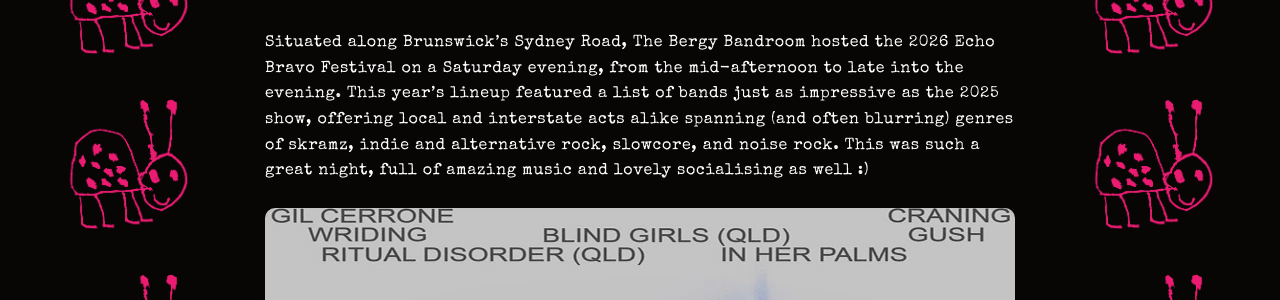
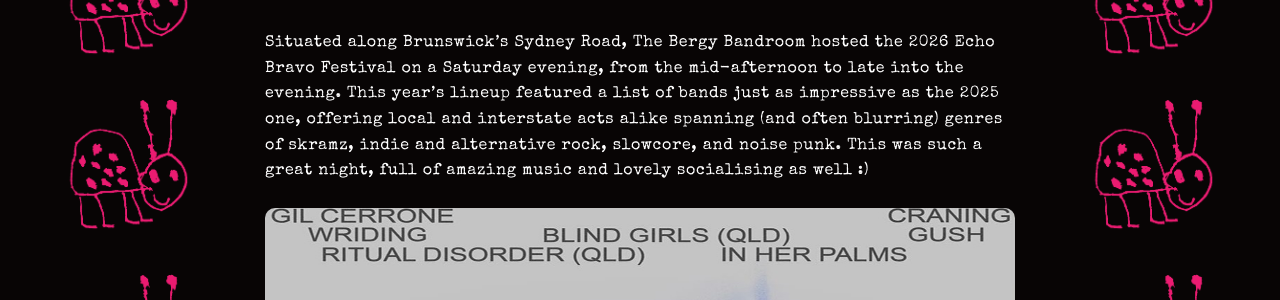
Before and after one commit to xxiwriterecipesnotlovelettersxx/xxiwriterecipesnotlovelettersxx.github.io, a Jekyll site: the page built from _posts/2026-08-22-echo-bravo-festival-at-the-bergy-bandroom.md, in a window 1280 px wide and 900 px high. Shown: the part 466-766 px from the top of the window. Built offline with Jekyll 4.4.1, drawn with Linux system fonts in a browser that asks for light colours.

Commit message:
Update 2026-08-22-echo-bravo-festival-at-the-bergy-bandroom.md

```diff
--- a/_posts/2026-08-22-echo-bravo-festival-at-the-bergy-bandroom.md
+++ b/_posts/2026-08-22-echo-bravo-festival-at-the-bergy-bandroom.md
@@ -17,7 +17,7 @@ thumbnail: /images/ebgilcerrone2.jpg
 </p>
 <br>
 
-Situated along Brunswick's Sydney Road, The Bergy Bandroom hosted the 2026 Echo Bravo Festival on a Saturday evening, from the mid-afternoon to late into the evening. This year's lineup featured a list of bands just as impressive as the 2025 show, offering local and interstate acts alike spanning (and often blurring) genres of skramz, indie and alternative rock, slowcore, and noise rock. This was such a great night, full of amazing music and lovely socialising as well :)
+Situated along Brunswick's Sydney Road, The Bergy Bandroom hosted the 2026 Echo Bravo Festival on a Saturday evening, from the mid-afternoon to late into the evening. This year's lineup featured a list of bands just as impressive as the 2025 one, offering local and interstate acts alike spanning (and often blurring) genres of skramz, indie and alternative rock, slowcore, and noise punk. This was such a great night, full of amazing music and lovely socialising as well :)
 
 ![poster](/images/echobravo26poster1.jpg)
 
```
